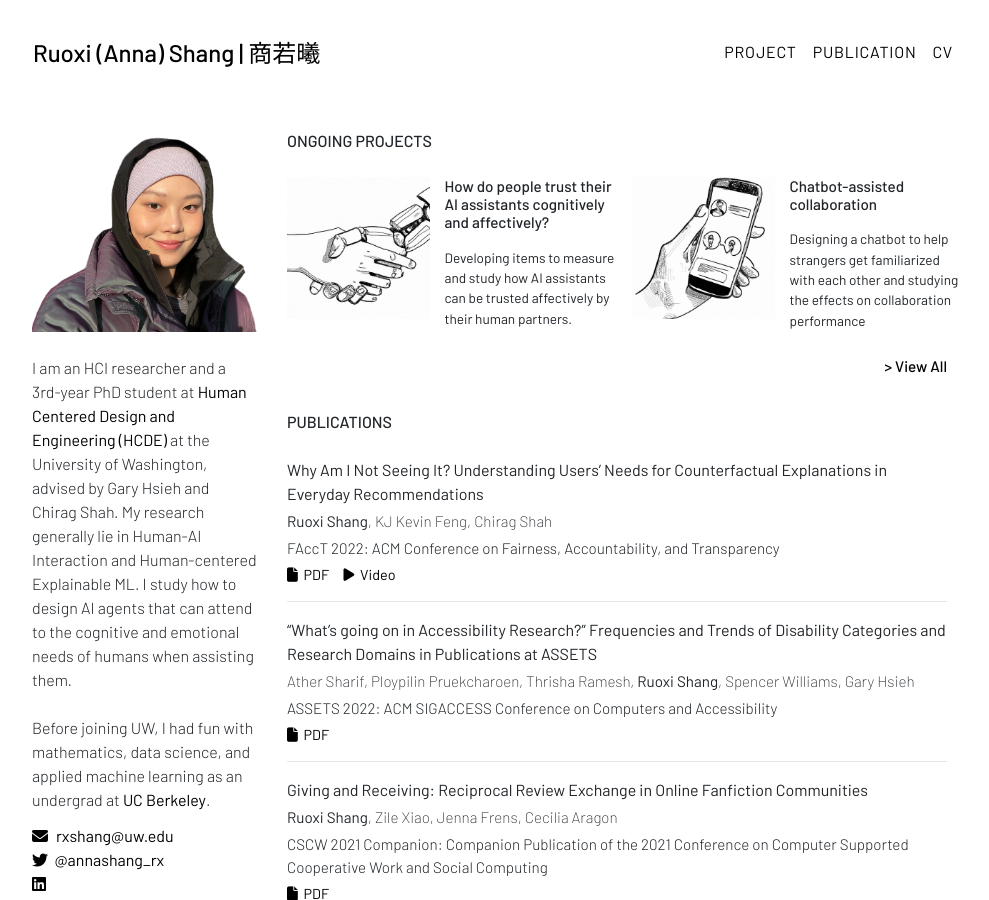
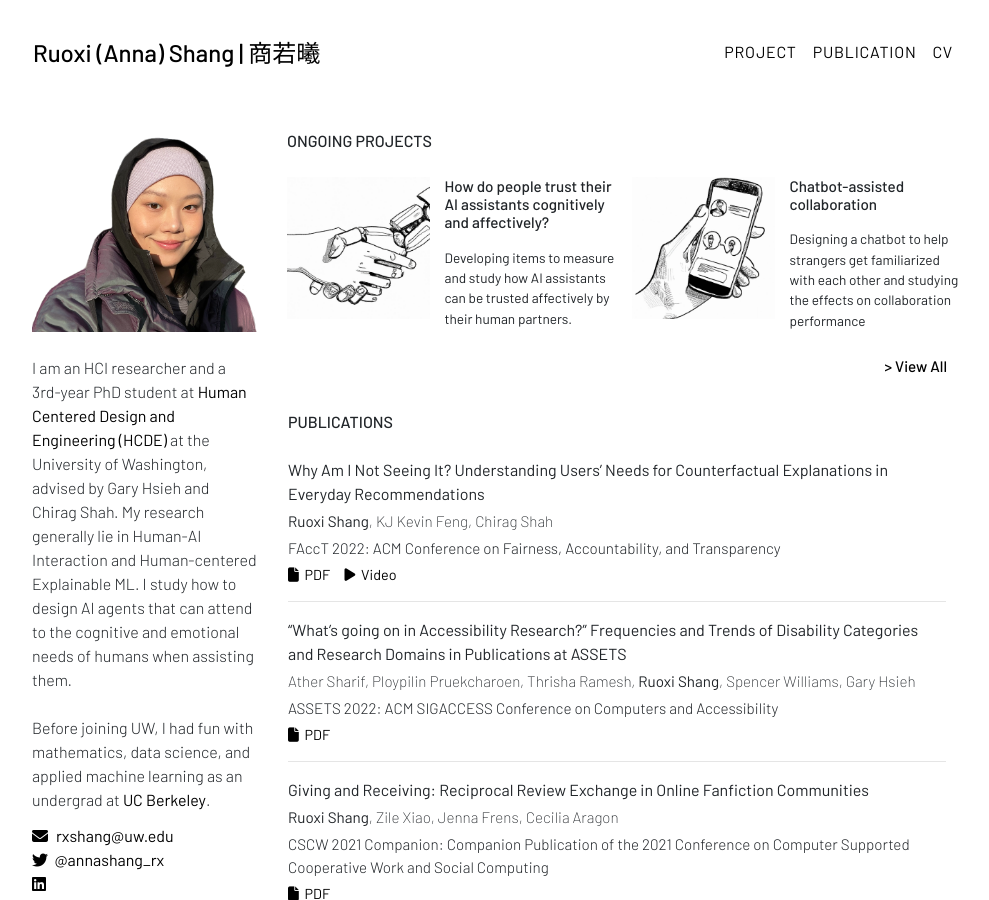
Before and after one commit to vikasreddy85/vikasreddy85.github.io, a Jekyll site: the page built from index.html, in a window 1280 px wide and 900 px high. Shown: the whole window, without its empty margins (143-1132 px from the left). Built offline with Jekyll 4.4.1, drawn with Linux system fonts in a browser that asks for light colours; nearby versions of some CDN libraries; some web fonts are replaced; library files that are not in the unit come from our copies.

Commit message:
Update index.html

```diff
--- a/index.html
+++ b/index.html
@@ -60,7 +60,7 @@
                     <a href="{{ 'project' | relative_url }}" style="font-size: .95rem; font-weight: 500 !important;">> View All</a>
                 </div>
             </div>
-            <div class="container pb-3">
+            <div class="container pb-3 px-0 px-md-3">
                 <p style="font-weight: 500 !important; text-transform: uppercase;">Publications</p>
                 <div class="row mt-4">
                     {% for pub in publications limit: 5 %}
@@ -92,7 +92,7 @@
                     <a href="{{ 'publication' | relative_url }}" style="font-size: .95rem; font-weight: 500 !important;">> View All</a>
                 </div>
             </div>
-            <div class="container pb-3">
+            <div class="container pb-3 px-0 px-md-3">
                 <p style="font-weight: 500 !important; text-transform: uppercase;">News</p>
                 <div class="row mt-4">
                     {% for new in news limit: 5 %}
```
